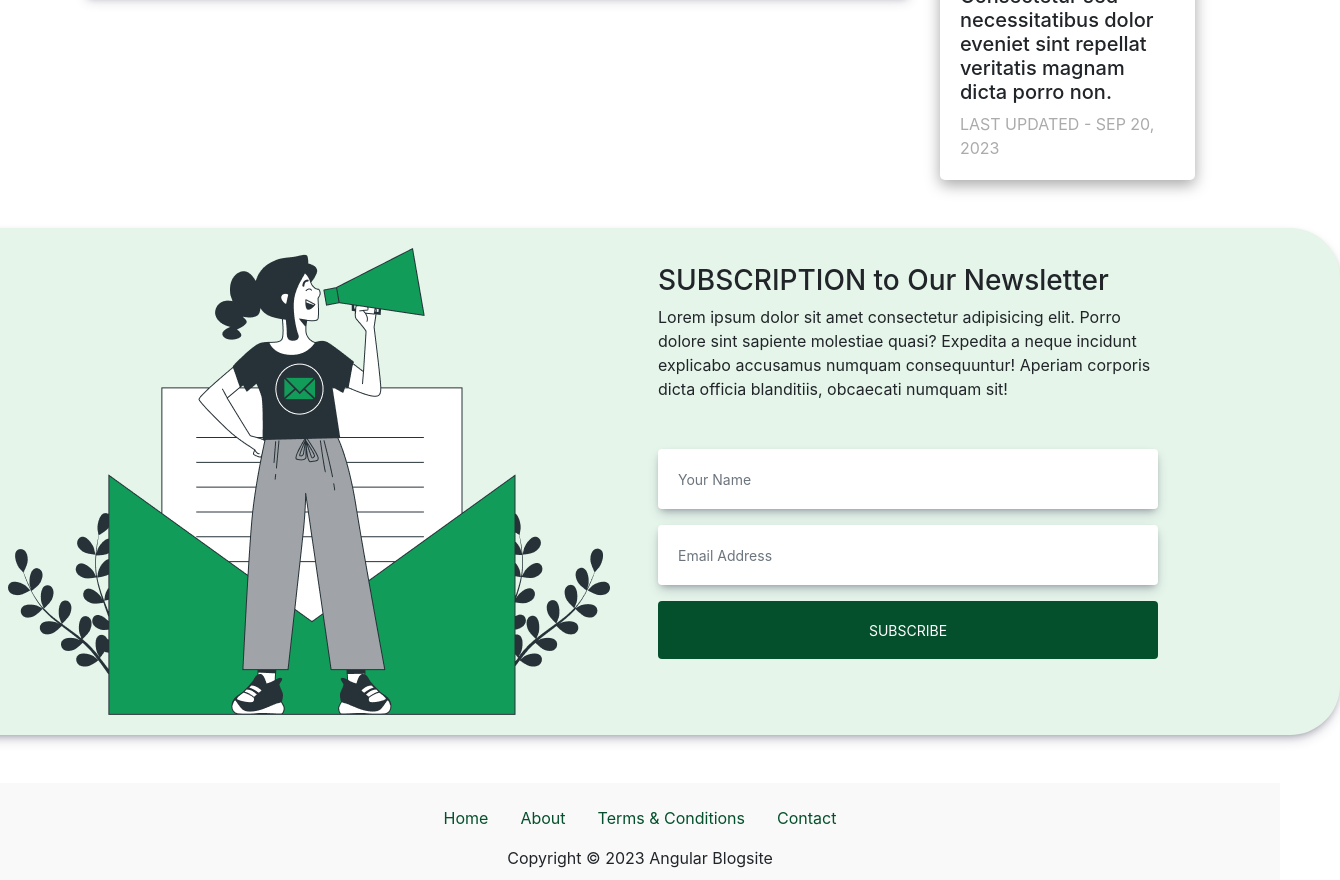
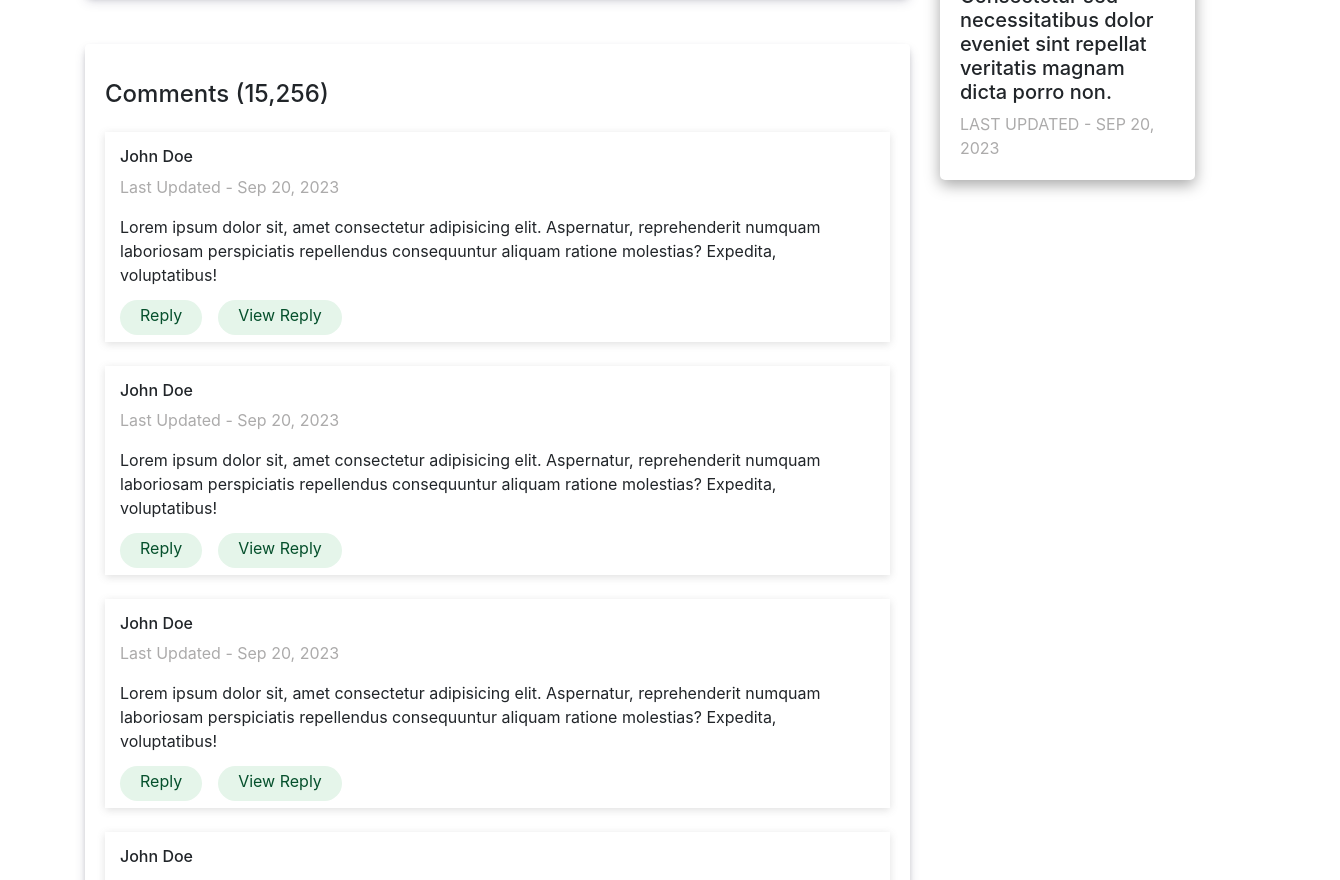
Before and after one commit to Lexsak/blog-angular, an Angular app: page /post in a window 1280 px wide. Shown: the part 1920-2800 px from the top of the page, 1340 px wide, since content can reach past the window. Built offline with nearby package versions, Linux system fonts and the light colour scheme.

Commit message:
comment list section

```diff
--- a/src/app/app.component.html
+++ b/src/app/app.component.html
@@ -1,13 +1,7 @@
 <app-category-navbar></app-category-navbar>
 
-<div class="app-body">
+<div class="app-body mb-5">
   <router-outlet></router-outlet>
 </div>
 
-<div class="container mt-5 mb-5">
-  <div class="row justify-content-center">
-    <app-subscription-form></app-subscription-form>
-  </div>
-</div>
-
 <app-footer></app-footer>
--- a/src/app/comments/comment-list/comment-list.component.css
+++ b/src/app/comments/comment-list/comment-list.component.css
@@ -0,0 +1,19 @@
+.comment-box {
+  padding: 15px;
+  box-shadow: rgba(99, 99, 99, 0.2) 0px 2px 8px 0px;
+}
+
+a {
+  text-decoration: none;
+  cursor: pointer;
+  color: var(--primary-color);
+  padding: 5px 20px 10px 20px;
+  border-radius: 25px;
+  background-color: var(--secondary-color);
+
+  transition: all .5s ease-in-out;
+}
+
+a:hover {
+    background-color: transparent;
+}
--- a/src/app/comments/comment-list/comment-list.component.html
+++ b/src/app/comments/comment-list/comment-list.component.html
@@ -1 +1,61 @@
-<p>comment-list works!</p>
+<div class="card mb-5 mt-5 pb-5 shadow-effect">
+  <div class="card-body">
+    <h4 class="mt-3 mb-3">Comments (15,256)</h4>
+
+    <div class="comment-box mt-4 ">
+      <h6>John Doe</h6>
+      <small class="update-text">Last Updated - Sep 20, 2023</small>
+
+      <div class="mt-3 mb-3">
+        Lorem ipsum dolor sit, amet consectetur adipisicing elit. Aspernatur,
+        reprehenderit numquam laboriosam perspiciatis repellendus consequuntur
+        aliquam ratione molestias? Expedita, voluptatibus!
+      </div>
+
+      <a class="mt-1">Reply</a>
+      <a class="mt-1 ml-3">View Reply</a>
+    </div>
+
+    <div class="comment-box mt-4 ">
+      <h6>John Doe</h6>
+      <small class="update-text">Last Updated - Sep 20, 2023</small>
+
+      <div class="mt-3 mb-3">
+        Lorem ipsum dolor sit, amet consectetur adipisicing elit. Aspernatur,
+        reprehenderit numquam laboriosam perspiciatis repellendus consequuntur
+        aliquam ratione molestias? Expedita, voluptatibus!
+      </div>
+
+      <a class="mt-1">Reply</a>
+      <a class="mt-1 ml-3">View Reply</a>
+    </div>
+
+    <div class="comment-box mt-4 ">
+      <h6>John Doe</h6>
+      <small class="update-text">Last Updated - Sep 20, 2023</small>
+
+      <div class="mt-3 mb-3">
+        Lorem ipsum dolor sit, amet consectetur adipisicing elit. Aspernatur,
+        reprehenderit numquam laboriosam perspiciatis repellendus consequuntur
+        aliquam ratione molestias? Expedita, voluptatibus!
+      </div>
+
+      <a class="mt-1">Reply</a>
+      <a class="mt-1 ml-3">View Reply</a>
+    </div>
+
+    <div class="comment-box mt-4 ">
+      <h6>John Doe</h6>
+      <small class="update-text">Last Updated - Sep 20, 2023</small>
+
+      <div class="mt-3 mb-3">
+        Lorem ipsum dolor sit, amet consectetur adipisicing elit. Aspernatur,
+        reprehenderit numquam laboriosam perspiciatis repellendus consequuntur
+        aliquam ratione molestias? Expedita, voluptatibus!
+      </div>
+
+      <a class="mt-1">Reply</a>
+      <a class="mt-1 ml-3">View Reply</a>
+    </div>
+  </div>
+</div>
--- a/src/app/pages/home/home.component.html
+++ b/src/app/pages/home/home.component.html
@@ -58,3 +58,9 @@
         </div>
     </div>
 </section>
+
+<div class="container mt-5 mb-5">
+  <div class="row justify-content-center">
+    <app-subscription-form></app-subscription-form>
+  </div>
+</div>
--- a/src/app/pages/single-post/single-post.component.css
+++ b/src/app/pages/single-post/single-post.component.css
@@ -3,3 +3,9 @@
     flex-direction: column;
     gap: 24px;
 }
+
+.design,
+.featured,
+.views{
+  padding: 5px 15px 10px 15px;
+}
--- a/src/app/pages/single-post/single-post.component.html
+++ b/src/app/pages/single-post/single-post.component.html
@@ -45,6 +45,7 @@
       </div>
 
       <app-comment-form></app-comment-form>
+      <app-comment-list></app-comment-list>
 
     </div>
 
```
